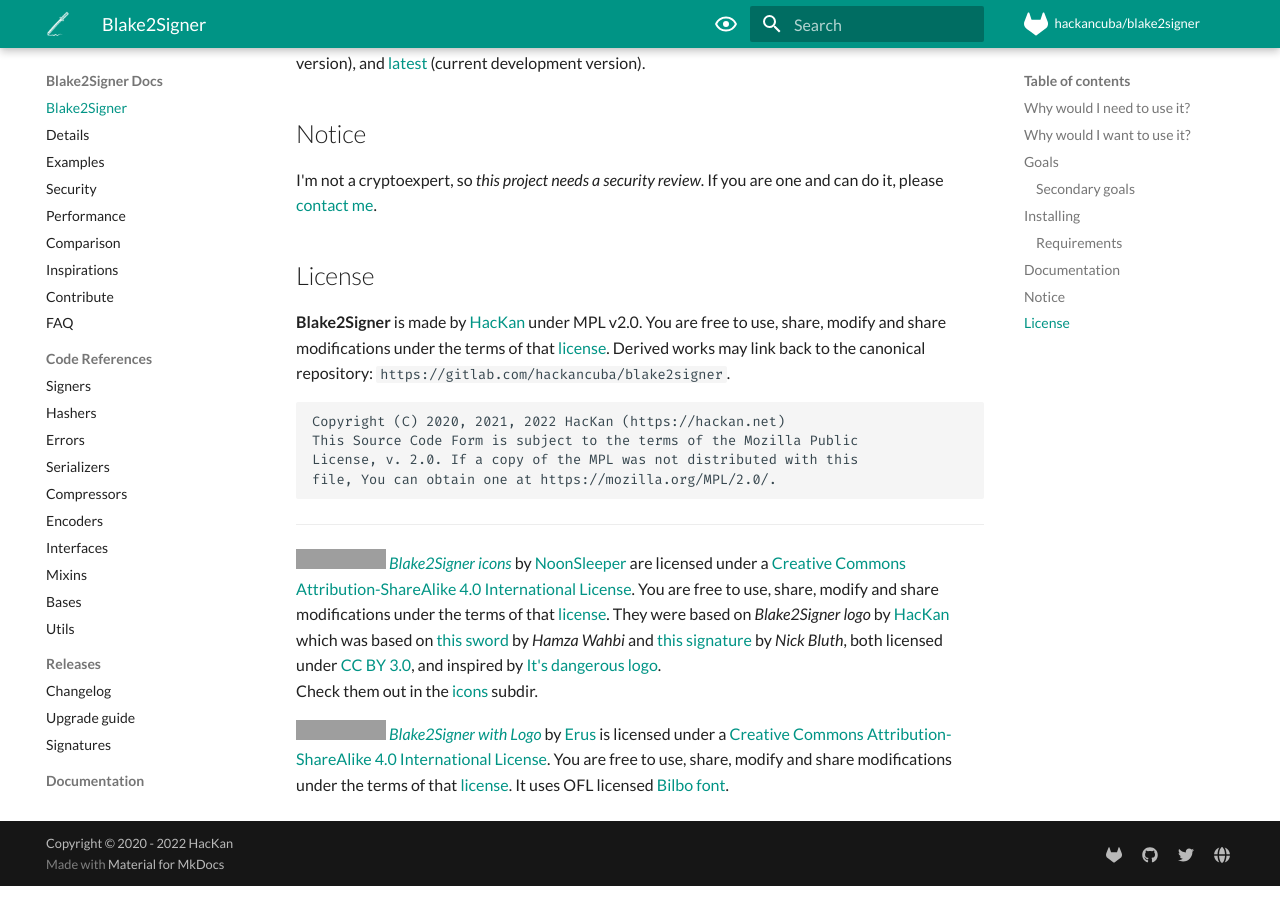
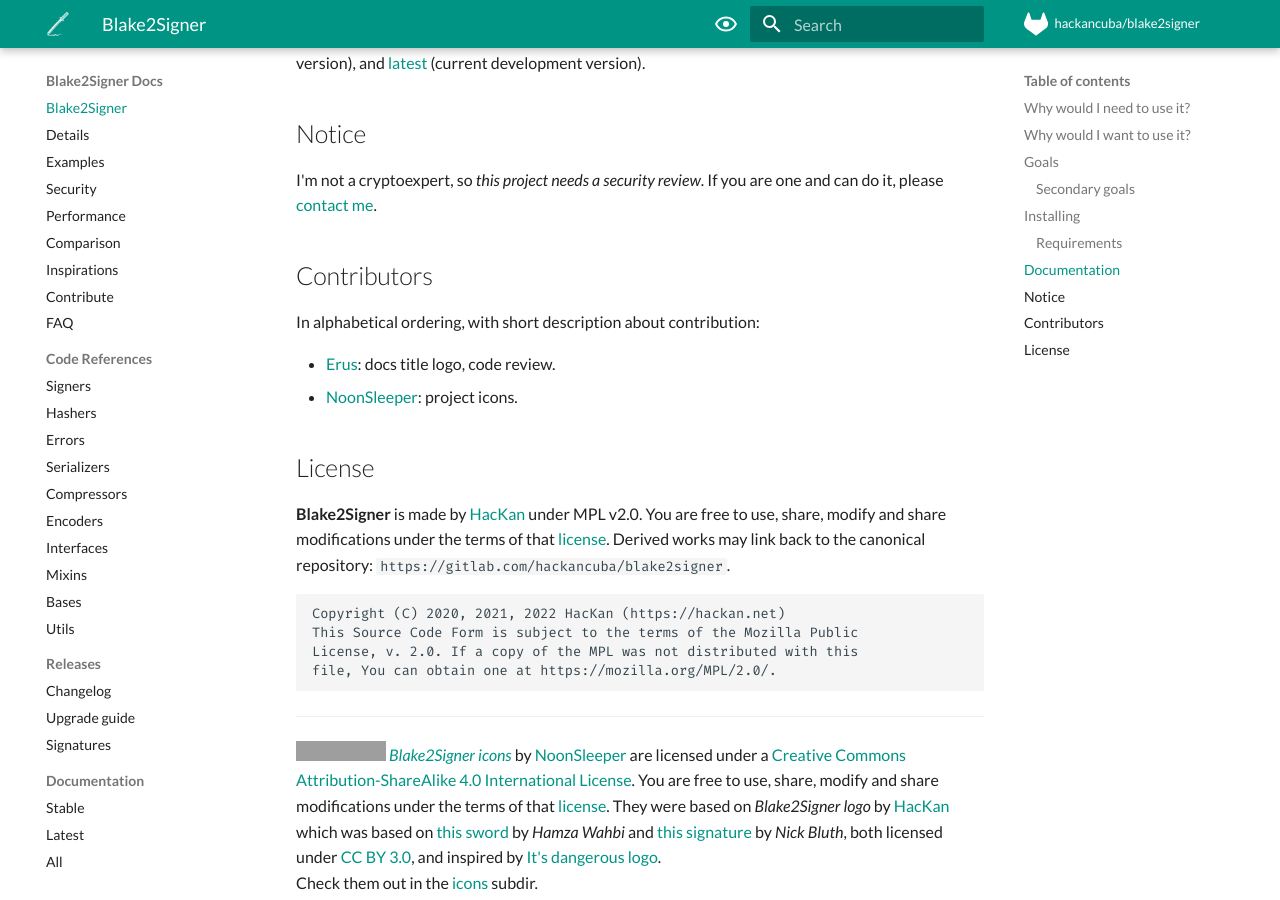
Before and after one commit to HacKanCuBa/blake2signer, an MkDocs documentation site: the page built from docs/docs/index.md, in a window 1280 px wide and 900 px high, scrolled down 2930 px. Built offline with MkDocs 1.6.1 and Material for MkDocs 9.7.7, drawn with Linux system fonts in a browser that asks for light colours; comment, search, counter and statistics services are not loaded; grey boxes are pictures that could not be loaded.

Commit message:
:busts_in_silhouette: Add missing contributors to readme

```diff
--- a/docs/docs/index.md
+++ b/docs/docs/index.md
@@ -93,6 +93,13 @@
 
 I'm not a cryptoexpert, so *this project needs a security review*. If you are one and can do it, please [contact me](https://hackan.net).
 
+## Contributors
+
+In alphabetical ordering, with short description about contribution:
+
+* [Erus](https://gitlab.com/erudin): docs title logo, code review.
+* [NoonSleeper](https://gitlab.com/noonsleeper): project icons.
+
 ## License
 
 **Blake2Signer** is made by [HacKan](https://hackan.net) under MPL v2.0. You are free to use, share, modify and share modifications under the terms of that [license](https://gitlab.com/hackancuba/blake2signer/-/blob/bb95e04c7ff3eb73aa0d923898f5eff5abad9768/LICENSE).  Derived works may link back to the canonical repository: `https://gitlab.com/hackancuba/blake2signer`.
```
Also changed, not shown: README.md.
